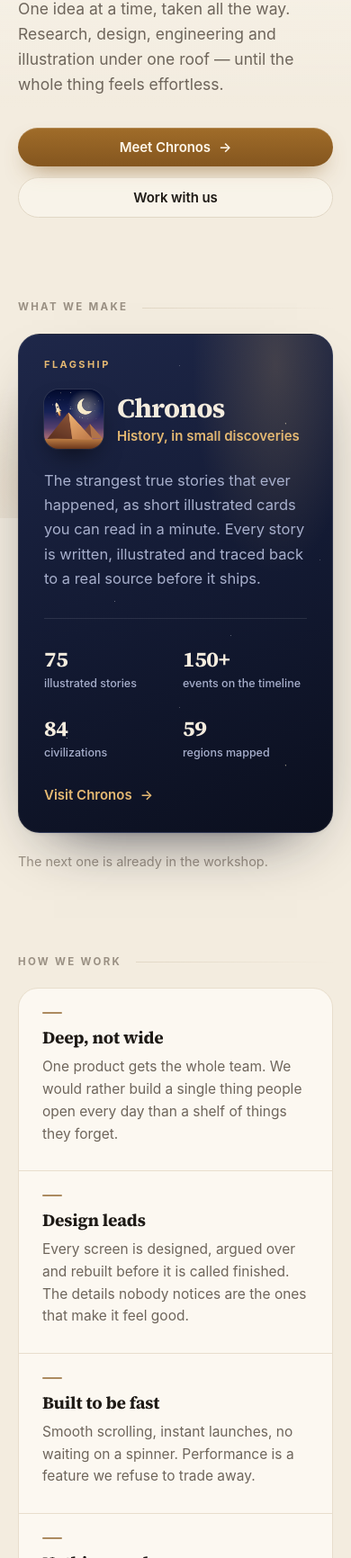
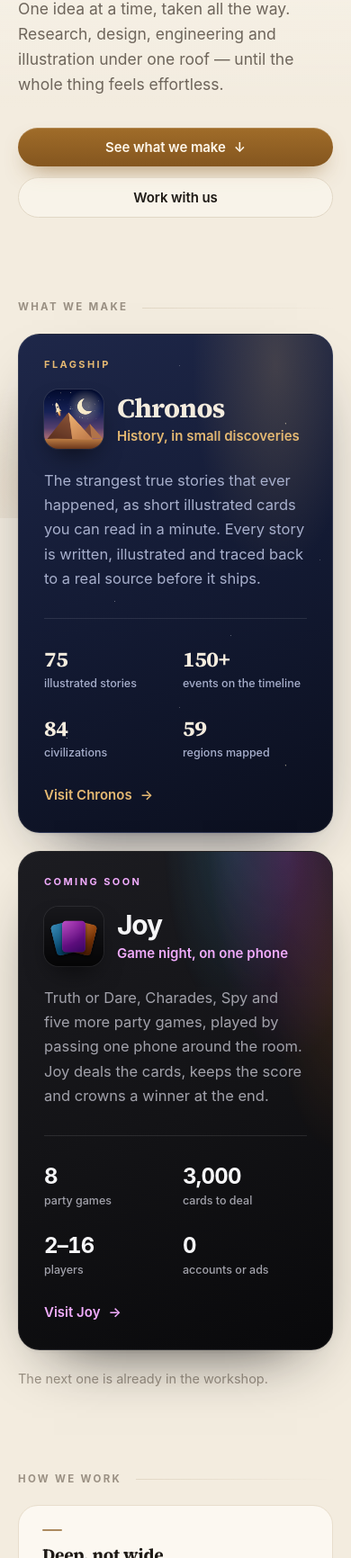
Before and after one commit to FactoryLabsGroup/FactoryLabsGroup.github.io, a plain HTML site: page index.html in a window 390 px wide. Shown: the part 268-2000 px from the top of the page at 90% size. Drawn offline with Linux system fonts and the light colour scheme.

Commit message:
Add Joy to the studio page
"What we make" now shows two apps. The night panel becomes a shared .app
component that each app themes with its own palette: Chronos keeps its night
sky and gold; Joy gets the app's near-black canvas, a glow in the three colours
of its icon, a holographic-foil sheen on hover, and its own sans for the name
and numbers. Joy is marked Coming soon, with its figures taken from the app
(8 games, about 3,000 cards, 2-16 players, no accounts or ads).

The hero's main button now leads to both apps instead of Chronos alone, the
footer groups support and privacy links under each app, and the description
names both.

```diff
--- a/index.html
+++ b/index.html
@@ -4,12 +4,12 @@
 <meta charset="utf-8">
 <meta name="viewport" content="width=device-width, initial-scale=1, viewport-fit=cover">
 <title>Factory Labs</title>
-<meta name="description" content="Factory Labs is a product studio. We build apps people keep. Home of Chronos.">
+<meta name="description" content="Factory Labs is a product studio. We build apps people keep. Home of Chronos and Joy.">
 <link rel="canonical" href="https://factorylabs.app/">
 <meta property="og:type" content="website">
 <meta property="og:site_name" content="Factory Labs">
 <meta property="og:title" content="Factory Labs">
-<meta property="og:description" content="A product studio. We build apps people keep. Home of Chronos.">
+<meta property="og:description" content="A product studio. We build apps people keep. Home of Chronos and Joy.">
 <meta property="og:url" content="https://factorylabs.app/">
 <meta property="og:image" content="https://factorylabs.app/assets/og.jpg">
 <meta property="og:image:type" content="image/jpeg">
@@ -35,8 +35,6 @@
     --top-light: linear-gradient(180deg, rgba(255, 253, 247, .8), rgba(255, 253, 247, 0) 46%);
     --stars: 0;
 
-    /* fixed across themes — the night panel */
-    --band-ink: #F4ECDE; --band-ink-2: #A7AFCC; --band-gold: #E4B872;
     --serif: ui-serif, "New York", "Source Serif 4", "Noto Serif Georgian", Georgia, serif;
     --sans: -apple-system, BlinkMacSystemFont, "SF Pro Text", "Segoe UI", Roboto, "Noto Sans Georgian", "Helvetica Neue", Arial, sans-serif;
     color-scheme: light dark;
@@ -56,7 +54,7 @@
   }
 
   * { box-sizing: border-box; }
-  html { -webkit-text-size-adjust: 100%; }
+  html { -webkit-text-size-adjust: 100%; scroll-behavior: smooth; }
   body {
     margin: 0; min-height: 100vh; min-height: 100svh;
     display: flex; flex-direction: column;
@@ -138,27 +136,47 @@
   .btn-ghost:hover { transform: translateY(-2px); border-color: color-mix(in srgb, var(--bronze) 45%, var(--divider)); color: var(--bronze); }
   .btn .arrow { transition: translate .25s cubic-bezier(.2,.7,.2,1); }
   .btn:hover .arrow { translate: 4px 0; }
+  .btn:hover .arrow-down { translate: 0 3px; }
 
   /* ---- section headings ---------------------------------------------- */
-  .section { margin-top: clamp(64px, 11vh, 108px); }
+  .section { margin-top: clamp(64px, 11vh, 108px); scroll-margin-top: 32px; }
   .sec-h {
     display: flex; align-items: center; gap: 16px; margin: 0 0 22px;
     font: 700 11.5px/1.2 var(--sans); letter-spacing: .2em; text-transform: uppercase; color: var(--ink-3);
   }
   .sec-h::after { content: ""; flex: 1; height: 1px; background: linear-gradient(90deg, var(--divider), transparent); }
 
-  /* ---- flagship (night panel) ---------------------------------------- */
-  .flagship {
+  /* ---- apps (each in its own palette, fixed across themes) ---------- */
+  .apps { display: grid; gap: 20px; }
+  .app {
     position: relative; overflow: hidden; isolation: isolate;
-    display: block; color: var(--band-ink); text-decoration: none;
+    display: block; color: var(--app-ink); text-decoration: none;
     padding: clamp(28px, 4.4vw, 44px); border-radius: 30px;
-    background: linear-gradient(158deg, #1E2749 0%, #131A33 52%, #0B0F1E 100%);
     border: 1px solid rgba(255, 255, 255, .09);
-    box-shadow: 0 30px 70px -40px rgba(10, 14, 32, .9), 0 2px 4px rgba(var(--shadow), .06);
+    box-shadow: 0 30px 70px -40px rgba(var(--app-shade), .9), 0 2px 4px rgba(var(--shadow), .06);
     transition: transform .35s cubic-bezier(.2,.7,.2,1), box-shadow .35s, border-color .35s;
   }
-  .flagship::before {
-    content: ""; position: absolute; inset: 0; z-index: -2; pointer-events: none;
+  .app::before { content: ""; position: absolute; inset: 0; z-index: -2; pointer-events: none; }
+  .app::after {
+    content: ""; position: absolute; inset: -40% -60%; z-index: -1; pointer-events: none;
+    background: linear-gradient(105deg, transparent 42%, rgba(255,255,255,.14) 50%, transparent 58%);
+    translate: -70% 0; opacity: 0;
+  }
+  .app:hover, .app:focus-visible {
+    transform: translateY(-4px);
+    border-color: rgba(var(--app-glow), .32);
+    box-shadow: 0 44px 84px -40px rgba(var(--app-shade), .95), 0 2px 4px rgba(var(--shadow), .07);
+  }
+  .app:hover::after { animation: sheen 1.15s cubic-bezier(.3,.6,.3,1) forwards; }
+  @keyframes sheen { from { translate: -70% 0; opacity: .9; } to { translate: 70% 0; opacity: 0; } }
+
+  /* Chronos: the night sky over the pyramids, and the moon's gold. */
+  .app--chronos {
+    --app-ink: #F4ECDE; --app-ink-2: #A7AFCC; --app-accent: #E4B872;
+    --app-glow: 228, 184, 114; --app-shade: 10, 14, 32;
+    background: linear-gradient(158deg, #1E2749 0%, #131A33 52%, #0B0F1E 100%);
+  }
+  .app--chronos::before {
     background-image:
       radial-gradient(1.4px 1.4px at 14% 18%, rgba(255,255,255,.8), transparent 60%),
       radial-gradient(1px 1px at 47% 9%, rgba(255,255,255,.55), transparent 60%),
@@ -169,40 +187,50 @@
       radial-gradient(38% 60% at 82% 6%, rgba(228,184,114,.20), transparent 70%);
     background-size: 380px 380px, 380px 380px, 380px 380px, 380px 380px, 380px 380px, 380px 380px, 100% 100%;
   }
-  .flagship::after {
-    content: ""; position: absolute; inset: -40% -60%; z-index: -1; pointer-events: none;
-    background: linear-gradient(105deg, transparent 42%, rgba(255,255,255,.14) 50%, transparent 58%);
-    translate: -70% 0; opacity: 0;
+
+  /* Joy: the app's near-black canvas, lit by the three cards of its icon, and a sheen
+     of the cards' holographic foil. Its name and numbers in the app's own sans. */
+  .app--joy {
+    --app-ink: #F5F5F7; --app-ink-2: #A1A1AA; --app-accent: #F0ABFC;
+    --app-glow: 232, 121, 249; --app-shade: 9, 9, 11;
+    --app-face: -apple-system, BlinkMacSystemFont, "SF Pro Display", "Segoe UI", Roboto, "Helvetica Neue", Arial, sans-serif;
+    background: linear-gradient(158deg, #1C1C21 0%, #131316 52%, #09090B 100%);
   }
-  .flagship:hover, .flagship:focus-visible {
-    transform: translateY(-4px);
-    border-color: rgba(228, 184, 114, .32);
-    box-shadow: 0 44px 84px -40px rgba(10, 14, 32, .95), 0 2px 4px rgba(var(--shadow), .07);
+  .app--joy::before {
+    background:
+      radial-gradient(32% 54% at 68% -4%, rgba(56, 163, 216, .22), transparent 70%),
+      radial-gradient(36% 60% at 86% 0%, rgba(192, 74, 208, .30), transparent 70%),
+      radial-gradient(30% 50% at 102% 26%, rgba(199, 106, 34, .20), transparent 70%);
+    opacity: .85; transition: opacity .6s;
   }
-  .flagship:hover::after { animation: sheen 1.15s cubic-bezier(.3,.6,.3,1) forwards; }
-  @keyframes sheen { from { translate: -70% 0; opacity: .9; } to { translate: 70% 0; opacity: 0; } }
+  .app--joy:hover::before { opacity: 1; }
+  .app--joy::after {
+    background: linear-gradient(105deg, transparent 38%, rgba(255,138,216,.12) 44%, rgba(138,232,255,.16) 48%, rgba(255,255,255,.2) 50%, rgba(255,241,168,.14) 53%, rgba(169,139,255,.12) 57%, transparent 63%);
+  }
+  .app--joy .app-name { letter-spacing: -.04em; }
+  .app--joy .stats b { letter-spacing: -.03em; }
 
-  .fl-eyebrow { display: block; font: 700 11px/1 var(--sans); letter-spacing: .22em; text-transform: uppercase; color: var(--band-gold); }
-  .fl-head { display: flex; align-items: center; gap: 20px; margin: 22px 0 0; }
-  .fl-icon {
+  .app-eyebrow { display: block; font: 700 11px/1 var(--sans); letter-spacing: .22em; text-transform: uppercase; color: var(--app-accent); }
+  .app-head { display: flex; align-items: center; gap: 20px; margin: 22px 0 0; }
+  .app-icon {
     width: 88px; height: 88px; border-radius: 21px; flex: none;
     box-shadow: 0 14px 30px -12px rgba(0,0,0,.75), 0 0 0 1px rgba(255,255,255,.08);
     transition: transform .35s cubic-bezier(.2,.7,.2,1), box-shadow .35s;
   }
-  .flagship:hover .fl-icon { transform: scale(1.04) rotate(-1.5deg); box-shadow: 0 20px 40px -14px rgba(228,184,114,.4), 0 0 0 1px rgba(255,255,255,.12); }
-  .fl-name { display: block; font: 700 clamp(30px, 4.4vw, 40px)/1.1 var(--serif); letter-spacing: -.025em; }
-  .fl-tag { display: block; margin: 4px 0 0; color: var(--band-gold); font: 600 15px/1.4 var(--sans); }
-  .fl-desc { display: block; margin: 22px 0 0; max-width: 46em; color: var(--band-ink-2); font-size: 16.5px; line-height: 1.65; }
+  .app:hover .app-icon { transform: scale(1.04) rotate(-1.5deg); box-shadow: 0 20px 40px -14px rgba(var(--app-glow), .4), 0 0 0 1px rgba(255,255,255,.12); }
+  .app-name { display: block; font: 700 clamp(30px, 4.4vw, 40px)/1.1 var(--app-face, var(--serif)); letter-spacing: -.025em; }
+  .app-tag { display: block; margin: 4px 0 0; color: var(--app-accent); font: 600 15px/1.4 var(--sans); }
+  .app-desc { display: block; margin: 22px 0 0; max-width: 46em; color: var(--app-ink-2); font-size: 16.5px; line-height: 1.65; }
   .stats {
     display: grid; grid-template-columns: repeat(4, 1fr); gap: 18px 12px;
     margin: 30px 0 0; padding: 26px 0 0; border-top: 1px solid rgba(255,255,255,.1);
   }
   .stats div { display: block; }
-  .stats b { display: block; font: 700 clamp(24px, 3.4vw, 32px)/1 var(--serif); color: var(--band-ink); letter-spacing: -.02em; font-variant-numeric: tabular-nums; }
-  .stats span { display: block; margin: 7px 0 0; font: 500 12.5px/1.35 var(--sans); color: var(--band-ink-2); }
-  .fl-cta { display: inline-flex; align-items: center; gap: 9px; margin: 30px 0 0; font: 600 15px/1 var(--sans); color: var(--band-gold); }
-  .flagship:hover .fl-cta .arrow { translate: 5px 0; }
-  .fl-cta .arrow { transition: translate .25s cubic-bezier(.2,.7,.2,1); }
+  .stats b { display: block; font: 700 clamp(24px, 3.4vw, 32px)/1 var(--app-face, var(--serif)); color: var(--app-ink); letter-spacing: -.02em; font-variant-numeric: tabular-nums; }
+  .stats span { display: block; margin: 7px 0 0; font: 500 12.5px/1.35 var(--sans); color: var(--app-ink-2); }
+  .app-cta { display: inline-flex; align-items: center; gap: 9px; margin: 30px 0 0; font: 600 15px/1 var(--sans); color: var(--app-accent); }
+  .app:hover .app-cta .arrow { translate: 5px 0; }
+  .app-cta .arrow { transition: translate .25s cubic-bezier(.2,.7,.2,1); }
   .note { margin: 20px 0 0; color: var(--ink-3); font-size: 14.5px; }
 
   /* ---- capabilities --------------------------------------------------- */
@@ -233,8 +261,11 @@
   .foot-brand { display: inline-flex; align-items: center; gap: 9px; }
   .foot-brand .mark { width: 13px; height: 13px; opacity: .8; }
   .foot-links { display: flex; flex-wrap: wrap; gap: 8px 22px; }
+  .foot-app { display: inline-flex; gap: 14px; }
   footer a { color: var(--ink-2); text-decoration: none; transition: color .2s; }
   footer a:hover { color: var(--bronze); }
+  .foot-app a:first-child { color: var(--ink); font-weight: 600; }
+  .foot-app a:first-child:hover { color: var(--bronze); }
 
   /* ---- skip link ------------------------------------------------------ */
   .skip {
@@ -246,7 +277,7 @@
   .skip:focus { left: 0; }
 
   a:focus-visible { outline: 2px solid var(--bronze); outline-offset: 4px; }
-  .flagship:focus-visible { outline-offset: 6px; }
+  .app:focus-visible { outline-offset: 6px; }
 
   /* ---- entrance -------------------------------------------------------- */
   .rise { animation: rise .85s cubic-bezier(.2,.75,.2,1) both; }
@@ -260,9 +291,9 @@
     .top { padding-inline: 20px; }
     main, footer { padding-inline: 20px; }
     main { padding-top: 48px; }
-    .fl-head { gap: 15px; }
-    .fl-icon { width: 66px; height: 66px; border-radius: 16px; }
-    .flagship { border-radius: 24px; }
+    .app-head { gap: 15px; }
+    .app-icon { width: 66px; height: 66px; border-radius: 16px; }
+    .app { border-radius: 24px; }
     .btn { flex: 1 1 100%; justify-content: center; }
   }
   @media (prefers-reduced-motion: reduce) {
@@ -270,7 +301,8 @@
       animation-duration: .001ms !important; animation-iteration-count: 1 !important;
       transition-duration: .001ms !important;
     }
-    .flagship:hover, .btn:hover { transform: none; }
+    html { scroll-behavior: auto; }
+    .app:hover, .btn:hover { transform: none; }
   }
 </style>
 </head>
@@ -293,31 +325,51 @@
     <h1 class="rise" style="animation-delay:.12s">We build apps<br>people <em>keep</em>.</h1>
     <p class="lede rise" style="animation-delay:.2s">One idea at a time, taken all the way. Research, design, engineering and illustration under one roof — until the whole thing feels effortless.</p>
     <div class="actions rise" style="animation-delay:.28s">
-      <a class="btn btn-primary" href="/chronos/">Meet Chronos <span class="arrow" aria-hidden="true">→</span></a>
+      <a class="btn btn-primary" href="#apps">See what we make <span class="arrow arrow-down" aria-hidden="true">↓</span></a>
       <a class="btn btn-ghost" href="mailto:factorylabsteam@gmail.com">Work with us</a>
     </div>
   </section>
 
-  <section class="section rise" style="animation-delay:.36s">
-    <h2 class="sec-h">What we make</h2>
-    <a class="flagship" href="/chronos/">
-      <span class="fl-eyebrow">Flagship</span>
-      <span class="fl-head">
-        <img class="fl-icon" src="assets/chronos-icon.png" alt="Chronos app icon" width="88" height="88" decoding="async">
+  <section class="section rise" id="apps" aria-labelledby="apps-title" style="animation-delay:.36s">
+    <h2 class="sec-h" id="apps-title">What we make</h2>
+    <div class="apps">
+      <a class="app app--chronos" href="/chronos/">
+        <span class="app-eyebrow">Flagship</span>
+        <span class="app-head">
+          <img class="app-icon" src="assets/chronos-icon.png" alt="Chronos app icon" width="88" height="88" decoding="async">
           <span>
-          <span class="fl-name">Chronos</span>
-          <span class="fl-tag">History, in small discoveries</span>
+            <span class="app-name">Chronos</span>
+            <span class="app-tag">History, in small discoveries</span>
           </span>
         </span>
-      <span class="fl-desc">The strangest true stories that ever happened, as short illustrated cards you can read in a minute. Every story is written, illustrated and traced back to a real source before it ships.</span>
+        <span class="app-desc">The strangest true stories that ever happened, as short illustrated cards you can read in a minute. Every story is written, illustrated and traced back to a real source before it ships.</span>
         <span class="stats">
           <span><b>75</b><span>illustrated stories</span></span>
           <span><b>150+</b><span>events on the timeline</span></span>
           <span><b>84</b><span>civilizations</span></span>
           <span><b>59</b><span>regions mapped</span></span>
         </span>
-      <span class="fl-cta">Visit Chronos <span class="arrow" aria-hidden="true">→</span></span>
+        <span class="app-cta">Visit Chronos <span class="arrow" aria-hidden="true">→</span></span>
       </a>
+      <a class="app app--joy" href="/joy/">
+        <span class="app-eyebrow">Coming soon</span>
+        <span class="app-head">
+          <img class="app-icon" src="assets/joy-icon.png" alt="Joy app icon" width="88" height="88" decoding="async">
+          <span>
+            <span class="app-name">Joy</span>
+            <span class="app-tag">Game night, on one phone</span>
+          </span>
+        </span>
+        <span class="app-desc">Truth or Dare, Charades, Spy and five more party games, played by passing one phone around the room. Joy deals the cards, keeps the score and crowns a winner at the end.</span>
+        <span class="stats">
+          <span><b>8</b><span>party games</span></span>
+          <span><b>3,000</b><span>cards to deal</span></span>
+          <span><b>2–16</b><span>players</span></span>
+          <span><b>0</b><span>accounts or ads</span></span>
+        </span>
+        <span class="app-cta">Visit Joy <span class="arrow" aria-hidden="true">→</span></span>
+      </a>
+    </div>
     <p class="note">The next one is already in the workshop.</p>
   </section>
 
@@ -357,10 +409,17 @@
     <svg class="mark" viewBox="0 0 24 24" fill="currentColor" aria-hidden="true" focusable="false"><path d="M12 1C13.2 7.2 16.8 10.8 23 12 16.8 13.2 13.2 16.8 12 23 10.8 16.8 7.2 13.2 1 12 7.2 10.8 10.8 7.2 12 1Z"/></svg>
     <span>© 2026 Factory Labs</span>
   </span>
-  <nav class="foot-links">
+  <nav class="foot-links" aria-label="Apps and contact">
+    <span class="foot-app">
       <a href="/chronos/">Chronos</a>
-    <a href="/chronos/support.html">Support</a>
-    <a href="/chronos/privacy.html">Privacy</a>
+      <a href="/chronos/support.html" aria-label="Chronos support">Support</a>
+      <a href="/chronos/privacy.html" aria-label="Chronos privacy policy">Privacy</a>
+    </span>
+    <span class="foot-app">
+      <a href="/joy/">Joy</a>
+      <a href="/joy/support.html" aria-label="Joy support">Support</a>
+      <a href="/joy/privacy.html" aria-label="Joy privacy policy">Privacy</a>
+    </span>
     <a href="mailto:factorylabsteam@gmail.com">factorylabsteam@gmail.com</a>
   </nav>
 </footer>
```
Also changed, not shown: assets/joy-icon.png (added). Lines whose indentation alone changed are shown as unchanged.
